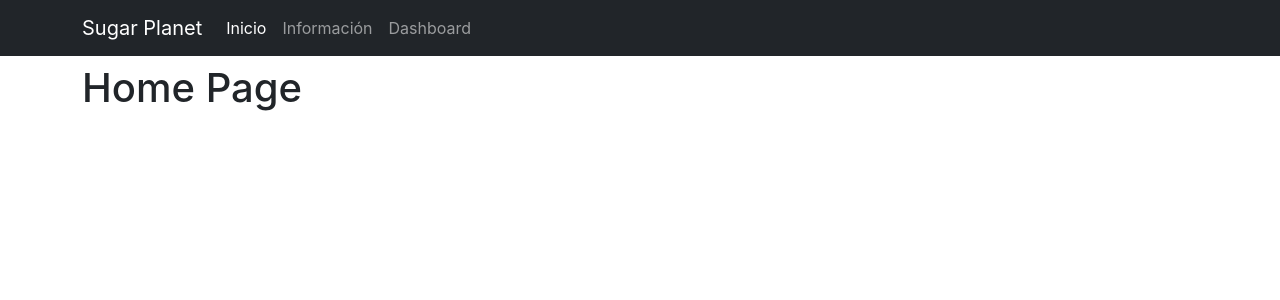
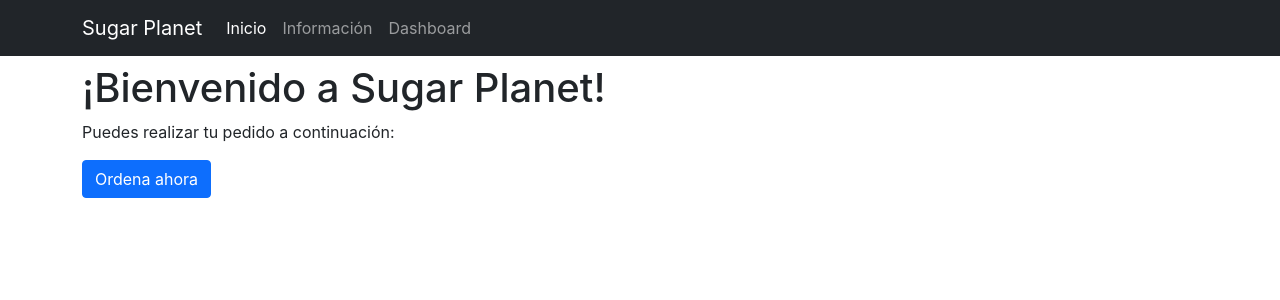
Before and after one commit to WollenMoth/sugar-planet, a React (Create React App) app: page / in a window 1280 px wide. Shown: the top 300 px of the page. Built offline with nearby package versions, Linux system fonts and the light colour scheme; the HTML template or start-up script is replaced by a standard one.

Commit message:
feat: Home Page

```diff
--- a/src/components/homePage.jsx
+++ b/src/components/homePage.jsx
@@ -1,9 +1,15 @@
 import React from "react";
+import { LinkContainer } from "react-router-bootstrap";
+import Button from "react-bootstrap/Button";
 
 function HomePage(props) {
   return (
     <div>
-      <h1>Home Page</h1>
+      <h1>¡Bienvenido a Sugar Planet!</h1>
+      <p>Puedes realizar tu pedido a continuación:</p>
+      <LinkContainer to={"/order"}>
+        <Button variant="primary">Ordena ahora</Button>
+      </LinkContainer>
     </div>
   );
 }
```
